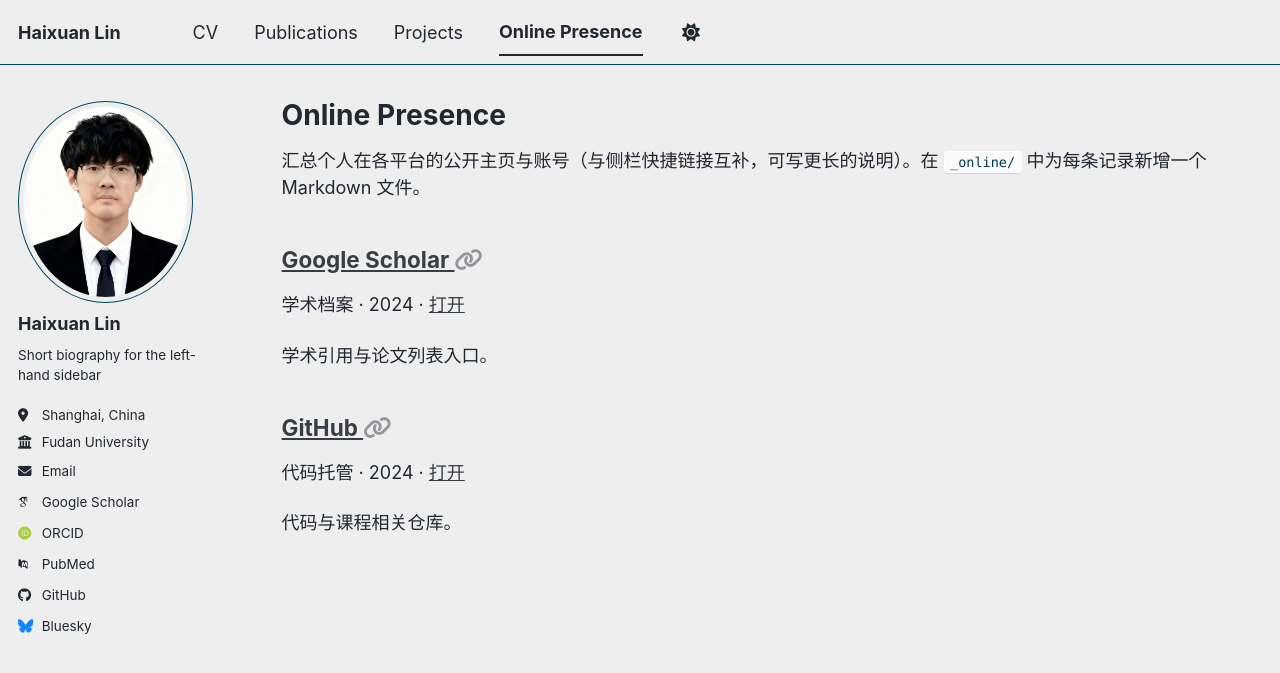
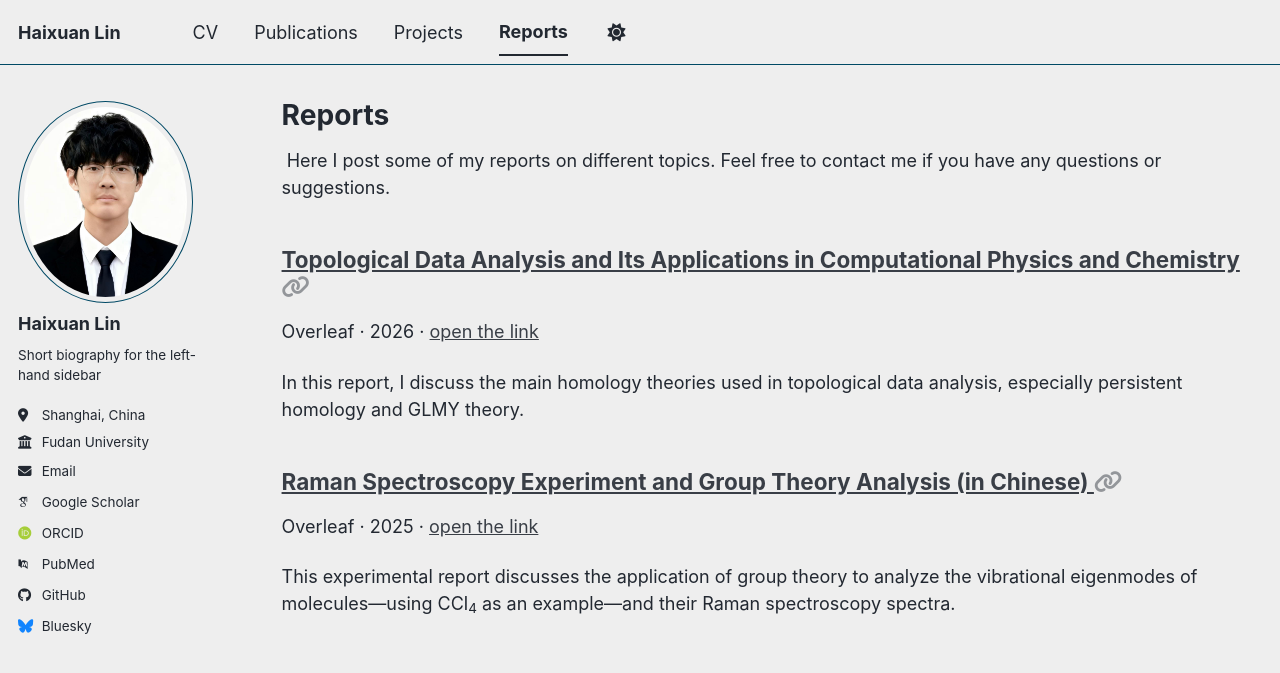
Before and after one commit to HaiXuan-Lin/HaiXuan-Lin.github.io, a Jekyll site: the page built from _pages/online.html, in a window 1280 px wide. Shown: the top 673 px of the page. Built offline with Jekyll 4.4.1, drawn with Linux system fonts in a browser that asks for light colours; some web fonts are replaced; a script bundle is joined from its source files by our own code; library files that are not in the unit come from our copies.

Commit message:
Refactor README and online presence; remove outdated markdown files and add new reports. Update CV links for PDF download.

```diff
--- a/_data/navigation.yml
+++ b/_data/navigation.yml
@@ -17,7 +17,7 @@ main:
   - title: "Projects"
     url: /projects/
 
-  - title: "Online Presence"
+  - title: "Reports"
     url: /online/
 
   # - title: "Talks"
--- a/_online/2024-01-01-example-github.md
+++ /dev/null
@@ -1,10 +0,0 @@
----
-title: "GitHub"
-excerpt: "代码与课程相关仓库。"
-date: 2024-01-01
-presence_type: "代码托管"
-link: "https://github.com/HaiXuan-Lin"
-link_label: "打开"
----
-
-可在此补充说明：主要维护哪些仓库、是否接受 Issue 等。不需要本示例时可删除。
--- a/_online/2024-01-01-example-scholar.md
+++ /dev/null
@@ -1,12 +0,0 @@
----
-title: "Google Scholar"
-excerpt: "学术引用与论文列表入口。"
-date: 2024-01-01
-presence_type: "学术档案"
-link: "https://scholar.google.com/citations?user=PS_CX0AAAAAJ"
-link_label: "打开"
----
-
-若与侧栏 Scholar 重复，可删掉本条或改成其他平台（ORCID、ResearchGate、个人博客等）。
-
-**常用字段：** <code>title</code>、<code>excerpt</code>、<code>date</code>、<code>presence_type</code>（类型标签）、<code>link</code>、<code>link_label</code>。
--- /dev/null
+++ b/_online/2025-12-24-raman.md
@@ -0,0 +1,8 @@
+---
+title: "Raman Spectroscopy Experiment and Group Theory Analysis (in Chinese)"
+excerpt: "This experimental report discusses the application of group theory to analyze the vibrational eigenmodes of molecules—using CCl<sub>4</sub> as an example—and their Raman spectroscopy spectra."
+date: 2025-12-24
+presence_type: "Overleaf"
+link: "https://www.overleaf.com/read/hdnjngtsywkn#55d240"
+link_label: "open the link"
+---
--- /dev/null
+++ b/_online/2026-06-27-topological-data-analysis.md
@@ -0,0 +1,8 @@
+---
+title: "Topological Data Analysis and Its Applications in Computational Physics and Chemistry"
+excerpt: "In this report, I discuss the main homology theories used in topological data analysis, especially persistent homology and GLMY theory."
+date: 2026-06-27
+presence_type: "Overleaf"
+link: "https://www.overleaf.com/read/pzffxkxrnbjp#b161d8"
+link_label: "open the link"
+---
--- a/_pages/cv.md
+++ b/_pages/cv.md
@@ -9,7 +9,9 @@ redirect_from:
 
 {% include base_path %}
 
-Education
+To download a formal PDF version of my CV, please visit <a href="https://www.overleaf.com/read/vjvnszxdjqmd#0362c7" target="_blank">this Overleaf link</a>.
+
+<!-- Education
 ======
 * Ph.D in Version Control Theory, GitHub University, 2018 (expected)
 * M.S. in Jekyll, GitHub University, 2014
@@ -61,4 +63,4 @@ Teaching
 
 Service and leadership
 ======
-* Currently signed in to 43 different slack teams
+* Currently signed in to 43 different slack teams -->
--- a/_pages/online.html
+++ b/_pages/online.html
@@ -1,13 +1,15 @@
 ---
 layout: archive
-title: "Online Presence"
+title: "Reports"
 permalink: /online/
 author_profile: true
 ---
 
 {% include base_path %}
 
-<p class="wordwrap">汇总个人在各平台的公开主页与账号（与侧栏快捷链接互补，可写更长的说明）。在 <code>_online/</code> 中为每条记录新增一个 Markdown 文件。</p>
+<p class="wordwrap">
+  Here I post some of my reports on different topics. Feel free to contact me if you have any questions or suggestions.
+</p>
 
 {% assign online_posts = site.online | sort: 'date' | reverse %}
 {% for post in online_posts %}
--- a/_pages/projects.html
+++ b/_pages/projects.html
@@ -7,7 +7,9 @@ author_profile: true
 
 {% include base_path %}
 
-<p class="wordwrap">此处展示个人创作、开源工具与公共资源等（与 <a href="{{ base_path }}/publications/">Publications</a> 中的学术发表区分）。在 <code>_projects/</code> 中为每个项目新增一个 Markdown 文件即可。</p>
+<p class="wordwrap">
+  Here I post some of my projects.
+</p>
 
 {% assign project_posts = site.projects | sort: 'date' | reverse %}
 {% for post in project_posts %}
--- a/_pages/publications.html
+++ b/_pages/publications.html
@@ -6,7 +6,10 @@ author_profile: true
 ---
 
 {% if site.author.googlescholar %}
-  <div class="wordwrap">You can also find my articles on <a href="{{site.author.googlescholar}}">my Google Scholar profile</a>.</div>
+  <div class="wordwrap">
+    <!-- You can also find my articles on <a href="{{site.author.googlescholar}}">my Google Scholar profile -->
+
+  </a>.</div>
 {% endif %}
 
 {% include base_path %}
```
Also changed, not shown: README.md (+0 -4 lines), _pages/cv-json.md (+2 -0 lines), _publications/2010-10-01-paper-title-number-2.md (deleted, +0 -14 lines), _publications/2015-10-01-paper-title-number-3.md (deleted, +0 -14 lines), _publications/2024-02-17-paper-title-number-4.md (deleted, +0 -13 lines), _publications/2025-06-08-paper-title-number-5.md (deleted, +0 -13 lines), 2 other files.
